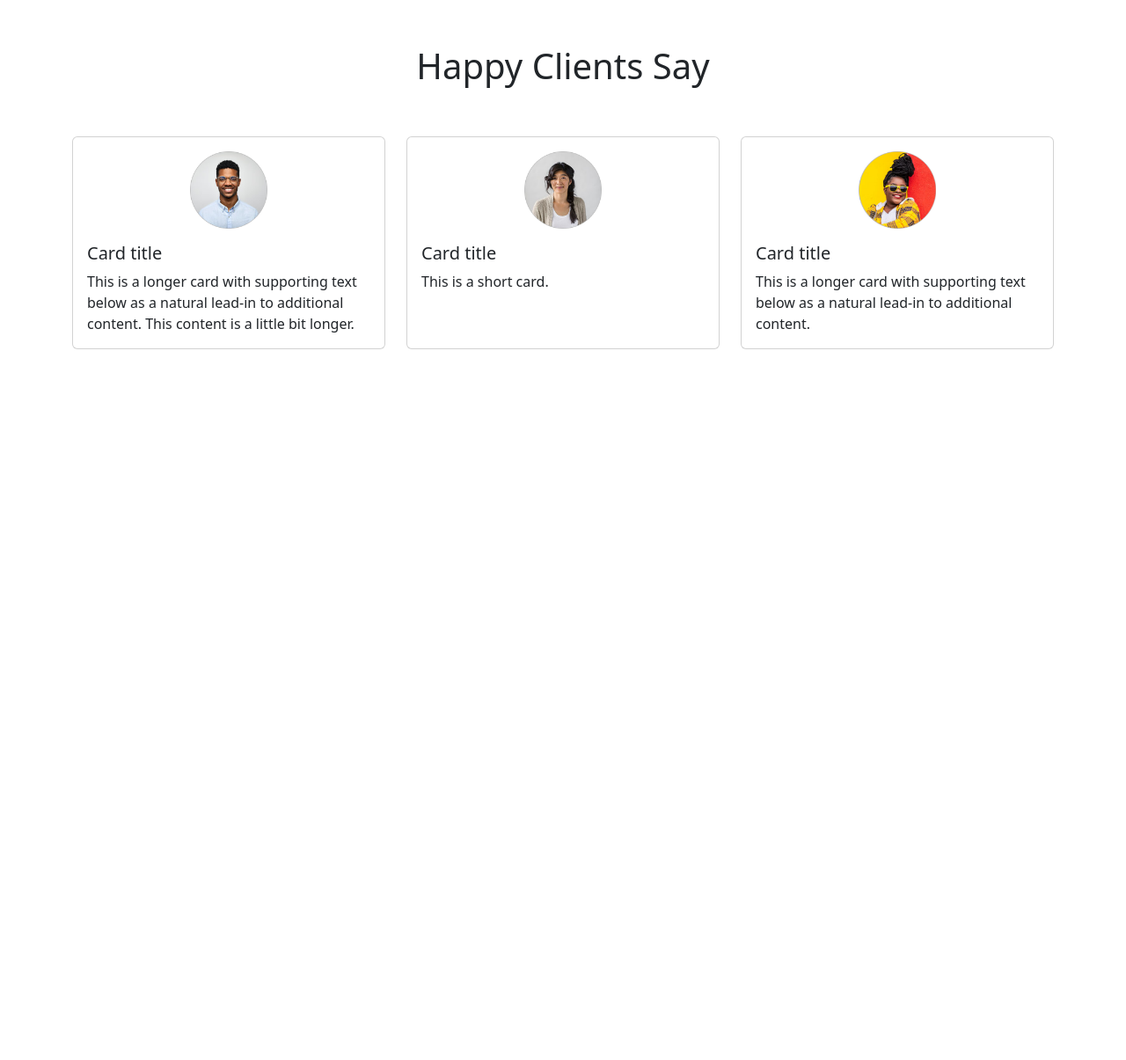
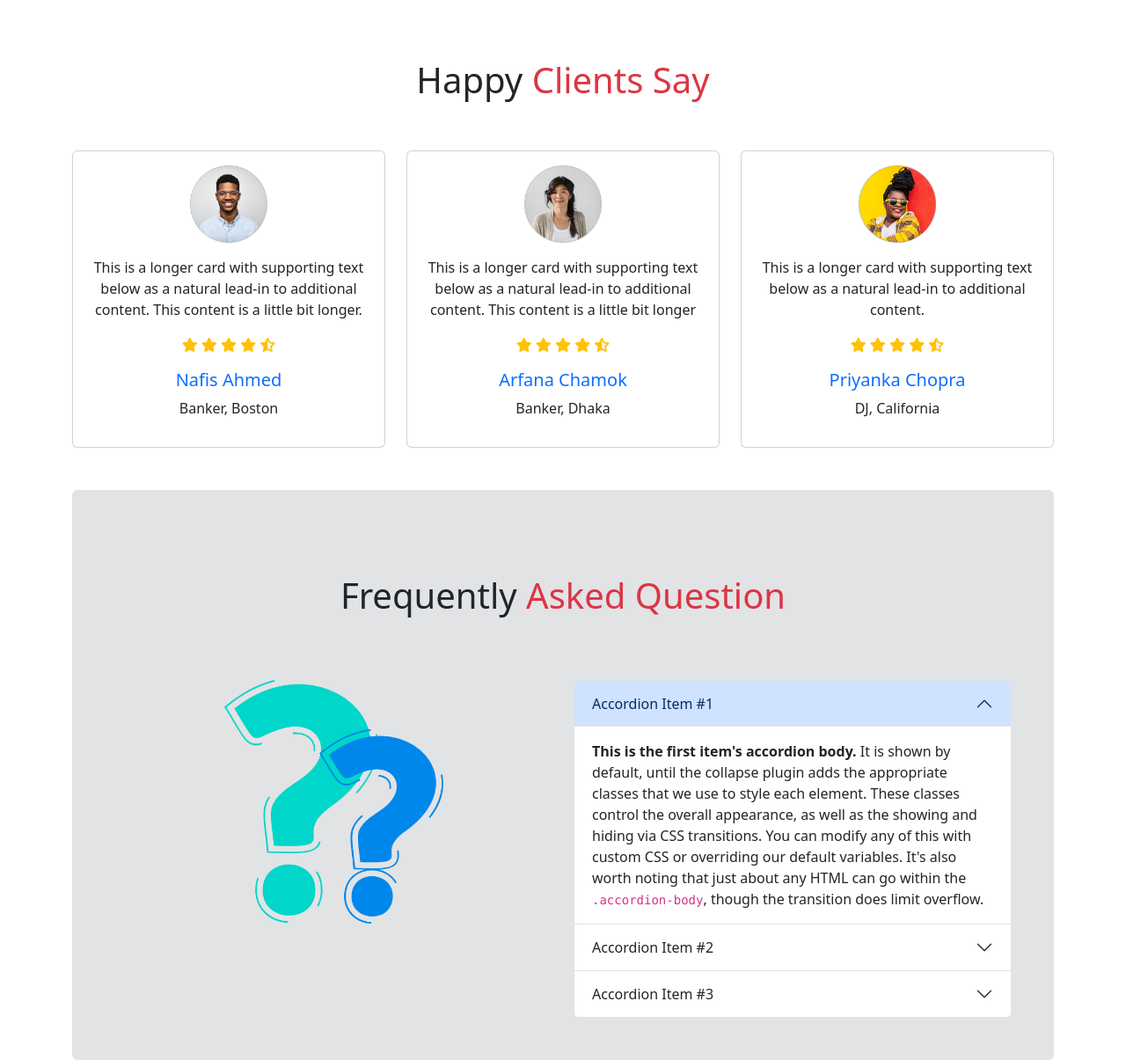
Before and after one commit to sadmansakib811/bikers-zone-website, a plain HTML site: page index.html in a window 1280 px wide. Shown: the part 1733-2938 px from the top of the page at 88% size. Before the commit the page ends 2130 px from the top, so only its background shows below. Drawn offline with nearby package versions, Linux system fonts and the light colour scheme.

Commit message:
faq section added

```diff
--- a/index.html
+++ b/index.html
@@ -6,6 +6,7 @@
     <title>Bootstrap demo</title>
     <link href="https://cdn.jsdelivr.net/npm/bootstrap@5.3.0-alpha1/dist/css/bootstrap.min.css" rel="stylesheet" integrity="sha384-GLhlTQ8iRABdZLl6O3oVMWSktQOp6b7In1Zl3/Jr59b6EGGoI1aFkw7cmDA6j6gD" crossorigin="anonymous">
     <link rel="stylesheet" href="css/styles.css">
+    <script src="https://kit.fontawesome.com/5dd1685b74.js" crossorigin="anonymous"></script>
   </head>
   <body class="container-lg">
 
@@ -143,7 +144,7 @@
 
         <!-- New Arrival Section -->
 
-        <section class="bg-info bg-opacity-20 rounded py-5 px-3">
+        <section class="bg-info bg-opacity-20 rounded py-5 px-3 mt-3">
             <h1 class="text-center mt-5">New Arrival</h1>
             <!-- card -->
             <div class="row row-cols-1 row-cols-md-3 g-4">
@@ -187,33 +188,53 @@
         </section>
         <!-- Happy Clients -->
         <section>
-            <h1 class="text-center py-5 mt-5">Happy Clients Say</h1>
-            <!-- 0000 -->
+            <h1 class="text-center py-5 mt-5">Happy <span class="text-danger">Clients Say</span> </h1>
+            <!-- card -->
             <div class="row row-cols-1 row-cols-md-3 g-4">
                 <div class="col">
-                  <div class="card h-100">
+                  <div class="card h-100 text-center">
                     <img src="images/user-1.png" class="card-img-top w-25 mx-auto mt-3" alt="...">
                     <div class="card-body">
-                      <h5 class="card-title">Card title</h5>
+
                       <p class="card-text">This is a longer card with supporting text below as a natural lead-in to additional content. This content is a little bit longer.</p>
+                      <p class="text-warning"><i class="fa-solid fa-star"></i>
+                        <i class="fa-solid fa-star"></i>
+                        <i class="fa-solid fa-star"></i>
+                        <i class="fa-solid fa-star"></i>
+                        <i class="fa-solid fa-star-half-stroke"></i>
+                        <h5 class="text-primary">Nafis Ahmed</h5>
+                        <p>Banker, Boston</p>
+                      </p>
                     </div>
                   </div>
                 </div>
                 <div class="col">
-                  <div class="card h-100">
+                  <div class="card h-100 text-center">
                     <img src="images/user-2.png" class="card-img-top w-25 mx-auto mt-3" alt="...">
                     <div class="card-body">
-                      <h5 class="card-title">Card title</h5>
-                      <p class="card-text">This is a short card.</p>
+                      <p class="card-text">This is a longer card with supporting text below as a natural lead-in to additional content. This content is a little bit longer</p>
+                      <p class="text-warning"><i class="fa-solid fa-star"></i>
+                        <i class="fa-solid fa-star"></i>
+                        <i class="fa-solid fa-star"></i>
+                        <i class="fa-solid fa-star"></i>
+                        <i class="fa-solid fa-star-half-stroke"></i>
+                        <h5 class="text-primary">Arfana Chamok</h5>
+                        <p>Banker, Dhaka</p>
                     </div>
                   </div>
                 </div>
                 <div class="col">
-                  <div class="card h-100">
+                  <div class="card h-100 text-center">
                     <img src="images/user-3.png" class="card-img-top w-25 mx-auto mt-3" alt="...">
                     <div class="card-body">
-                      <h5 class="card-title">Card title</h5>
                       <p class="card-text">This is a longer card with supporting text below as a natural lead-in to additional content.</p>
+                      <p class="text-warning"><i class="fa-solid fa-star"></i>
+                        <i class="fa-solid fa-star"></i>
+                        <i class="fa-solid fa-star"></i>
+                        <i class="fa-solid fa-star"></i>
+                        <i class="fa-solid fa-star-half-stroke"></i>
+                        <h5 class="text-primary">Priyanka Chopra</h5>
+                        <p>DJ, California</p>
                     </div>
                   </div>
                 </div>
@@ -221,7 +242,62 @@
               </div>
         </section>
 
+        <!-- Frequently Asked Question section -->
+
+<section class="mt-5 py-5 px-5 bg-secondary-subtle rounded">
+  <h1 class="text-center my-5 ">Frequently <span class="text-danger">Asked Question</span></h1>
+  <div class="row row-cols-1 row-cols-md-2 mt-5 g-4">
+    <div class="col text-center">
+      <img class="w-50" src="./images/faq.png" alt="">
+    </div>
+    <div class="col ">
+      <div class="accordion" id="accordionExample">
+        <div class="accordion-item">
+          <h2 class="accordion-header" id="headingOne">
+            <button class="accordion-button" type="button" data-bs-toggle="collapse" data-bs-target="#collapseOne" aria-expanded="true" aria-controls="collapseOne">
+              Accordion Item #1
+            </button>
+          </h2>
+          <div id="collapseOne" class="accordion-collapse collapse show" aria-labelledby="headingOne" data-bs-parent="#accordionExample">
+            <div class="accordion-body">
+              <strong>This is the first item's accordion body.</strong> It is shown by default, until the collapse plugin adds the appropriate classes that we use to style each element. These classes control the overall appearance, as well as the showing and hiding via CSS transitions. You can modify any of this with custom CSS or overriding our default variables. It's also worth noting that just about any HTML can go within the <code>.accordion-body</code>, though the transition does limit overflow.
+            </div>
+          </div>
+        </div>
+        <div class="accordion-item">
+          <h2 class="accordion-header" id="headingTwo">
+            <button class="accordion-button collapsed" type="button" data-bs-toggle="collapse" data-bs-target="#collapseTwo" aria-expanded="false" aria-controls="collapseTwo">
+              Accordion Item #2
+            </button>
+          </h2>
+          <div id="collapseTwo" class="accordion-collapse collapse" aria-labelledby="headingTwo" data-bs-parent="#accordionExample">
+            <div class="accordion-body">
+              <strong>This is the second item's accordion body.</strong> It is hidden by default, until the collapse plugin adds the appropriate classes that we use to style each element. These classes control the overall appearance, as well as the showing and hiding via CSS transitions. You can modify any of this with custom CSS or overriding our default variables. It's also worth noting that just about any HTML can go within the <code>.accordion-body</code>, though the transition does limit overflow.
+            </div>
+          </div>
+        </div>
+        <div class="accordion-item">
+          <h2 class="accordion-header" id="headingThree">
+            <button class="accordion-button collapsed" type="button" data-bs-toggle="collapse" data-bs-target="#collapseThree" aria-expanded="false" aria-controls="collapseThree">
+              Accordion Item #3
+            </button>
+          </h2>
+          <div id="collapseThree" class="accordion-collapse collapse" aria-labelledby="headingThree" data-bs-parent="#accordionExample">
+            <div class="accordion-body">
+              <strong>This is the third item's accordion body.</strong> It is hidden by default, until the collapse plugin adds the appropriate classes that we use to style each element. These classes control the overall appearance, as well as the showing and hiding via CSS transitions. You can modify any of this with custom CSS or overriding our default variables. It's also worth noting that just about any HTML can go within the <code>.accordion-body</code>, though the transition does limit overflow.
+            </div>
+          </div>
+        </div>
+      </div>
+
+    </div>
+
+  </div>
+</section>
     </main>
+    <footer>
+
+    </footer>
     <!-- Bootstrap js -->
     <script src="https://cdn.jsdelivr.net/npm/bootstrap@5.3.0-alpha1/dist/js/bootstrap.bundle.min.js" integrity="sha384-w76AqPfDkMBDXo30jS1Sgez6pr3x5MlQ1ZAGC+nuZB+EYdgRZgiwxhTBTkF7CXvN" crossorigin="anonymous"></script>
   </body>
```
